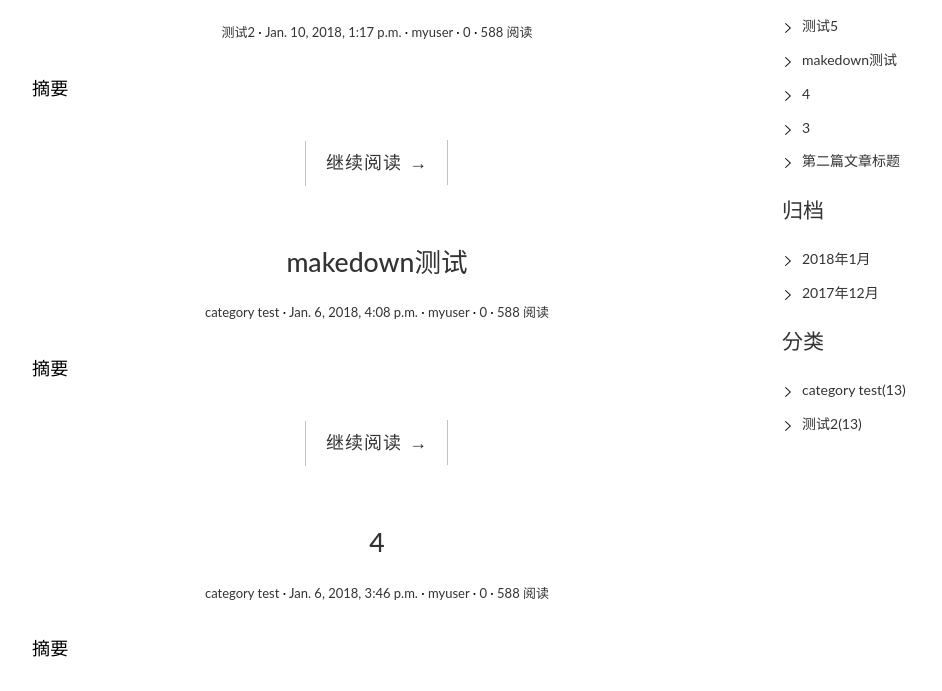
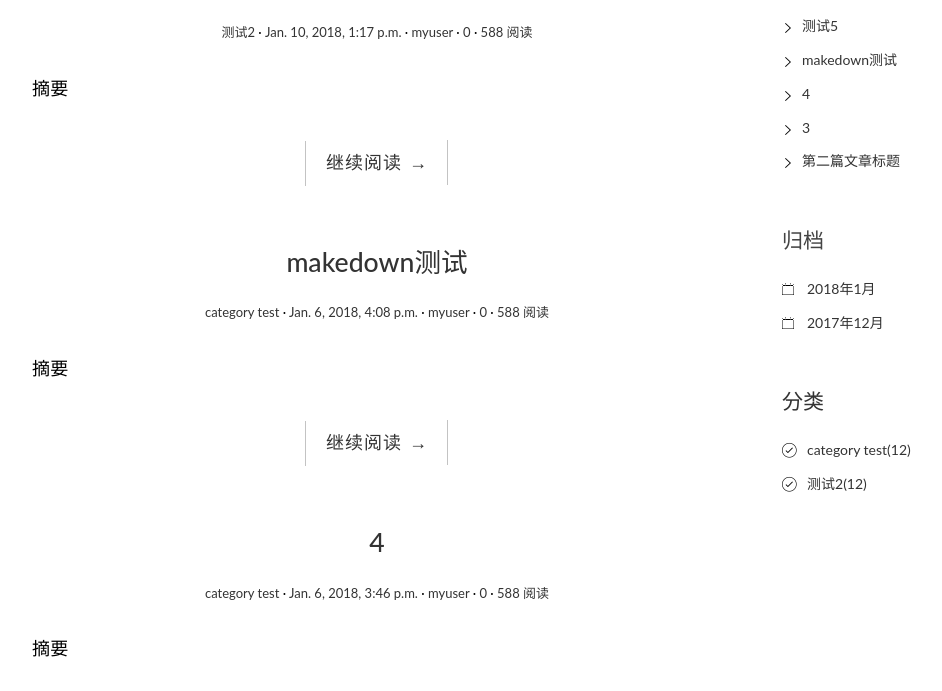
Before and after one commit to woshilibin/blogproject, a Django app: page / in a window 1280 px wide. Shown: the part 210-901 px from the top of the page, without its empty margins (68-1010 px from the left). Run offline with Django 3.2, Linux system fonts and the light colour scheme; data comes from the database, SQL or seed files in the repository; both versions use the stored data as it was after the commit; some libraries are stand-ins or nearby versions.

Commit message:
修改归档

```diff
--- a/blog/models.py
+++ b/blog/models.py
@@ -1,3 +1,4 @@
+import markdown
 from django.db import models
 from django.contrib.auth.models import User
 from django.urls import reverse
@@ -20,10 +21,12 @@
     category=models.ForeignKey(Category,on_delete=models.CASCADE)
     tags=models.ManyToManyField(Tag,blank=True)
     author=models.ForeignKey(User,on_delete=models.CASCADE)
-    class Meta:
-        ordering=['-created_time']
+
 
     def __str__(self):
         return self.title
     def get_absolute_url(self):
         return reverse('blog:detail',kwargs={'pk':self.pk})
+
+    class Meta:
+        ordering = ['-created_time']
--- a/blog/templatetags/blog_tags.py
+++ b/blog/templatetags/blog_tags.py
@@ -7,7 +7,6 @@
 def get_recent_posts(num=5):
     return Post.objects.all()[:num]
 
-
 @register.simple_tag
 def archives():
     return Post.objects.dates('created_time','month',order='DESC')
--- a/blog/views.py
+++ b/blog/views.py
@@ -38,7 +38,14 @@
     }
     return render(request,'blog/detail.html',context=context)
 
-def archives(request,year,month):
-    post_list=Post.objects.filter(created_time_year=year,
-                                  created_time_month=month)
-    return render(request,'blog/index.html',context={'post_list':post_list})
+# def archives(request,year,month):
+#     post_list=Post.objects.filter(created_time_year=year,
+#                                   created_time_month=month)
+#     return render(request,'blog/index.html',context={'post_list':post_list})
+
+#注意注意！！！！！！！！！！！！！！！！！！！created_time__year/created_time__month
+def archives(request, year, month):
+    post_list = Post.objects.filter(created_time__year=year,
+                                    created_time__month=month
+                                    ).order_by('-created_time')
+    return render(request, 'blog/index.html', context={'post_list': post_list})
--- a/templates/base.html
+++ b/templates/base.html
@@ -95,25 +95,27 @@
                             暂无文章！
                         {% endfor %}
                     </ul>
-                    <h3 class="widget-title"><a href="{% url 'blog:index' %}">归档</a></h3>
+                </div>
+                <div class="widget widget-archives">
+                    <h3 class="widget-title">归档</h3>
                     {% archives as date_list %}
                     <ul>
                         {% for date in date_list %}
-                            <li>
-                                <a href="{% url 'blog:archives' date.year date.month %}">
-                                    {{ date.year }}年{{ date.month }}月
-                                </a>
-                            </li>
+                        <li>
+                            <a href="{% url 'blog:archives' date.year date.month %}">{{ date.year }}年{{ date.month }}月</a>
+                        </li>
                         {% empty %}
-                            暂无归档！
+                         暂无归档！
                         {% endfor %}
                     </ul>
+                </div>
+                <div class="widget widget-category">
                     <h3 class="widget-title"><a href="{% url 'blog:index' %}">分类</a></h3>
                     {% get_categories as category_list %}
                     <ul>
                         {% for category in category_list %}
                             <li>
-                                <a href="#">{{ category.name }}<span class="post-count">(13)</span></a>
+                                <a href="#">{{ category.name }}<span class="post-count">(12)</span></a>
                             </li>
                         {% empty %}
                             暂无分类！
--- a/templates/blog/index.html
+++ b/templates/blog/index.html
@@ -1,5 +1,6 @@
 {% extends 'base.html' %}
 {% load staticfiles %}
+{% load blog_tags %}
 {% block main %}
     {% for post in post_list %}
                     <article class="post post-{{ post_list }}">
```
Also changed, not shown: db.sqlite3.
